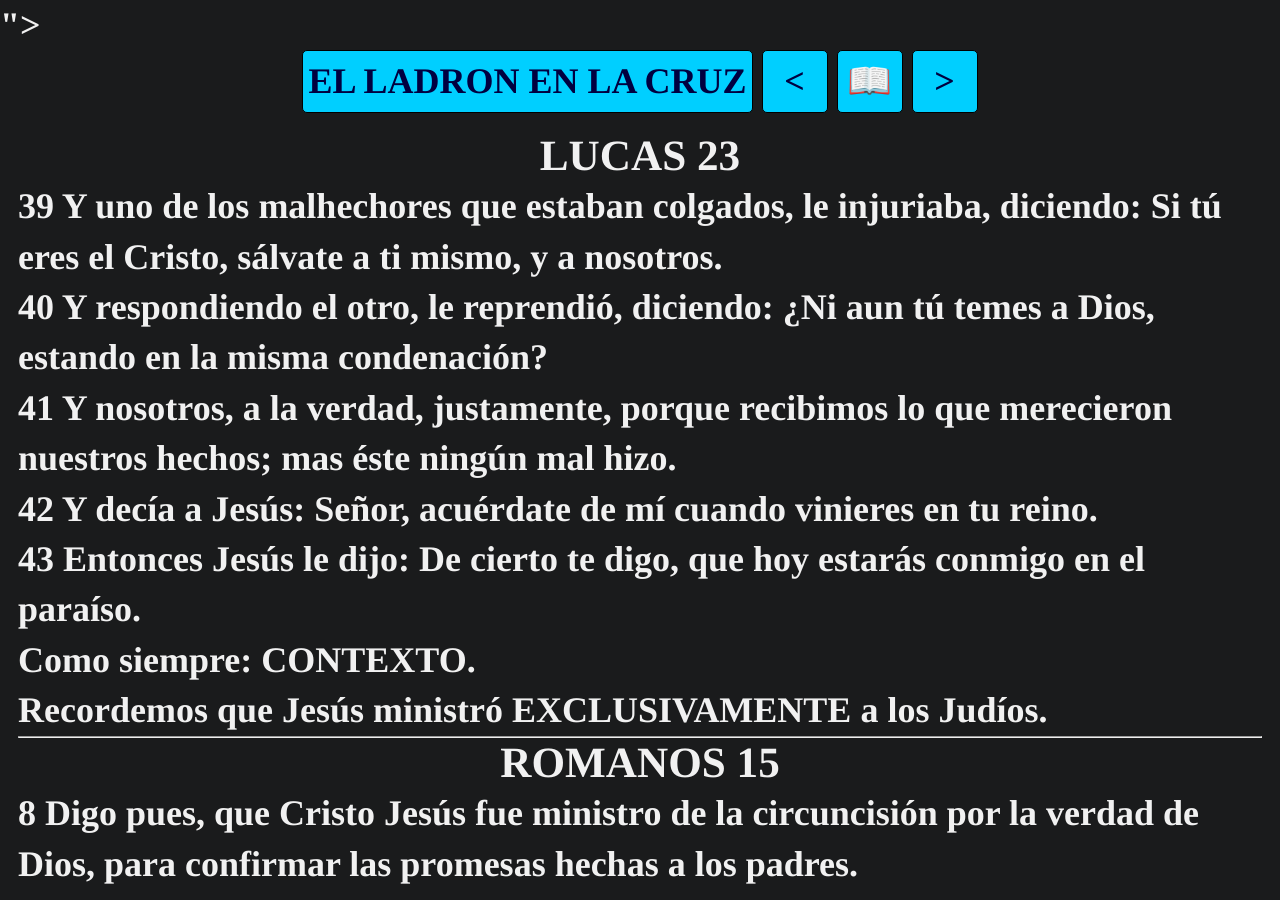
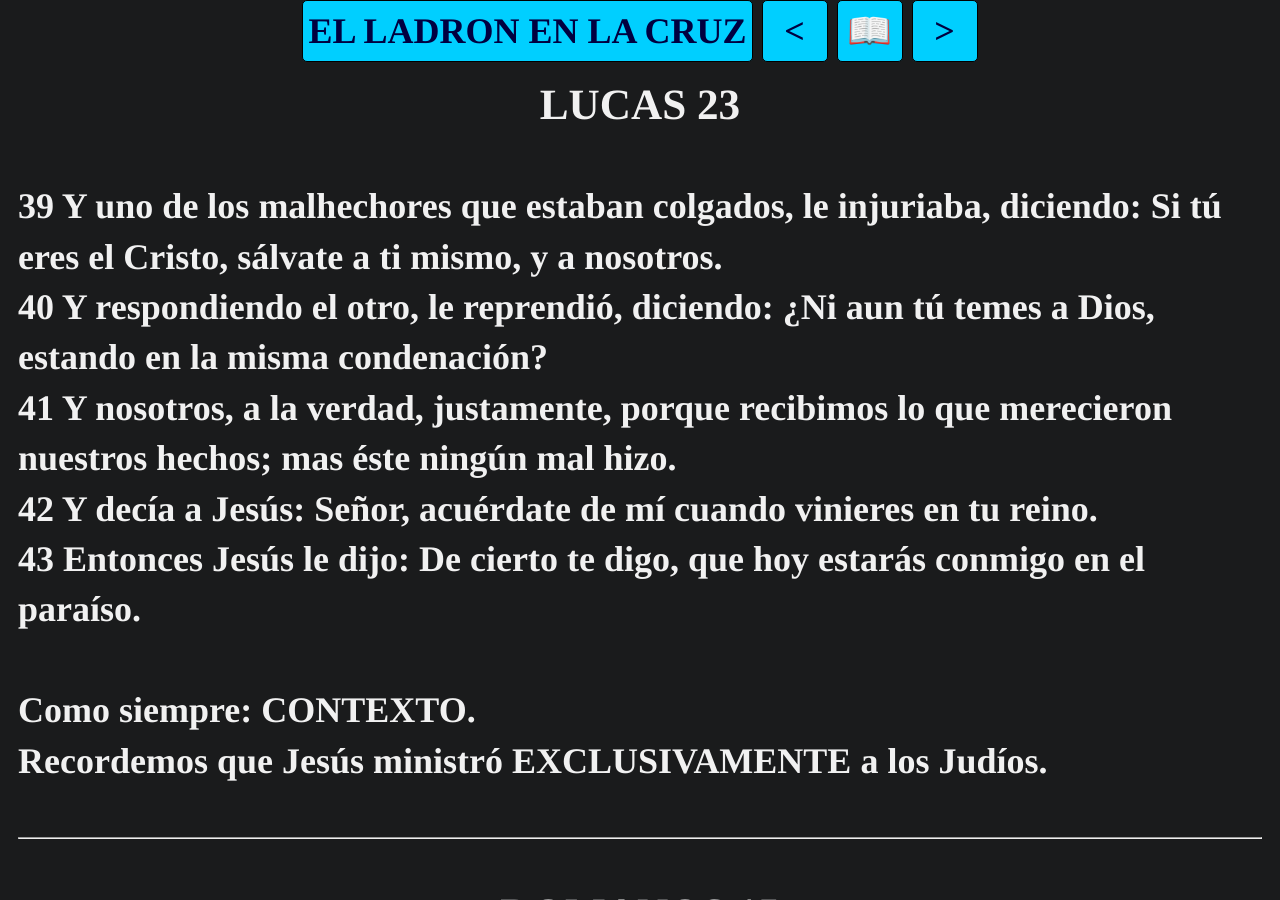
Before and after one commit to discipulodecristo/estudiobiblia, a Jekyll site: the page built from ensayos/ladron.md, in a window 1280 px wide and 900 px high. Built offline with Jekyll 4.4.1, drawn with Linux system fonts in a browser that asks for light colours; some web fonts are replaced.

Commit message:
Refactor HTML layout with content processing

```diff
--- a/_layouts/plantilla.html
+++ b/_layouts/plantilla.html
@@ -4,14 +4,15 @@
   <meta charset="UTF-8" />
   <meta name="viewport" content="width=device-width, initial-scale=1" />
 
-  <link rel="stylesheet" href="/estudiobiblia/css/gentiumplus.css" />">
+  <!-- ✅ CARGA CORRECTA DEL CSS -->
+  <link rel="stylesheet" href="/estudiobiblia/css/gentiumplus.css">
 
   <title>{{ page.title }}</title>
 </head>
 
 <body>
 
-
+<!-- ✅ MENÚ SUPERIOR -->
 <ul class="tnav">
   <li><a href="{{ page.anterior }}">{{ page.menu_titulo }}</a></li>
   <li><a href="{{ page.anterior }}">&lt;</a></li>
@@ -19,11 +20,41 @@
   <li><a href="{{ page.siguiente }}">&gt;</a></li>
 </ul>
 
+<!-- ✅ CONTENIDO PROCESADO -->
+<div class="main">
 
-<div class="main">
-  {{ content }}
+  {% assign lineas = content | split: '
+' %}
+
+  {% for linea in lineas %}
+
+    {% assign limpio = linea | strip %}
+
+    {% if limpio contains '%%' and limpio != '' %}
+
+      {% assign partes = limpio | split: '%%' %}
+      {% assign num = partes[0] %}
+      {% assign resto = partes[1] %}
+
+      <div class="m">
+        <span class="verse">{{ num }}&nbsp;</span> {{ resto }}
+      </div>
+
+    {% else %}
+
+      {% if limpio != '' %}
+        <div class="m">{{ linea }}</div>
+      {% else %}
+        <br>
+      {% endif %}
+
+    {% endif %}
+
+  {% endfor %}
+
 </div>
 
+<!-- ✅ PIE DE PÁGINA -->
 <footer style="text-align:center;margin-top:2em;">
   <p>© 2007, 2019, 2024 Iglesia Bautista Bíblica de la Gracia</p>
 </footer>
```
